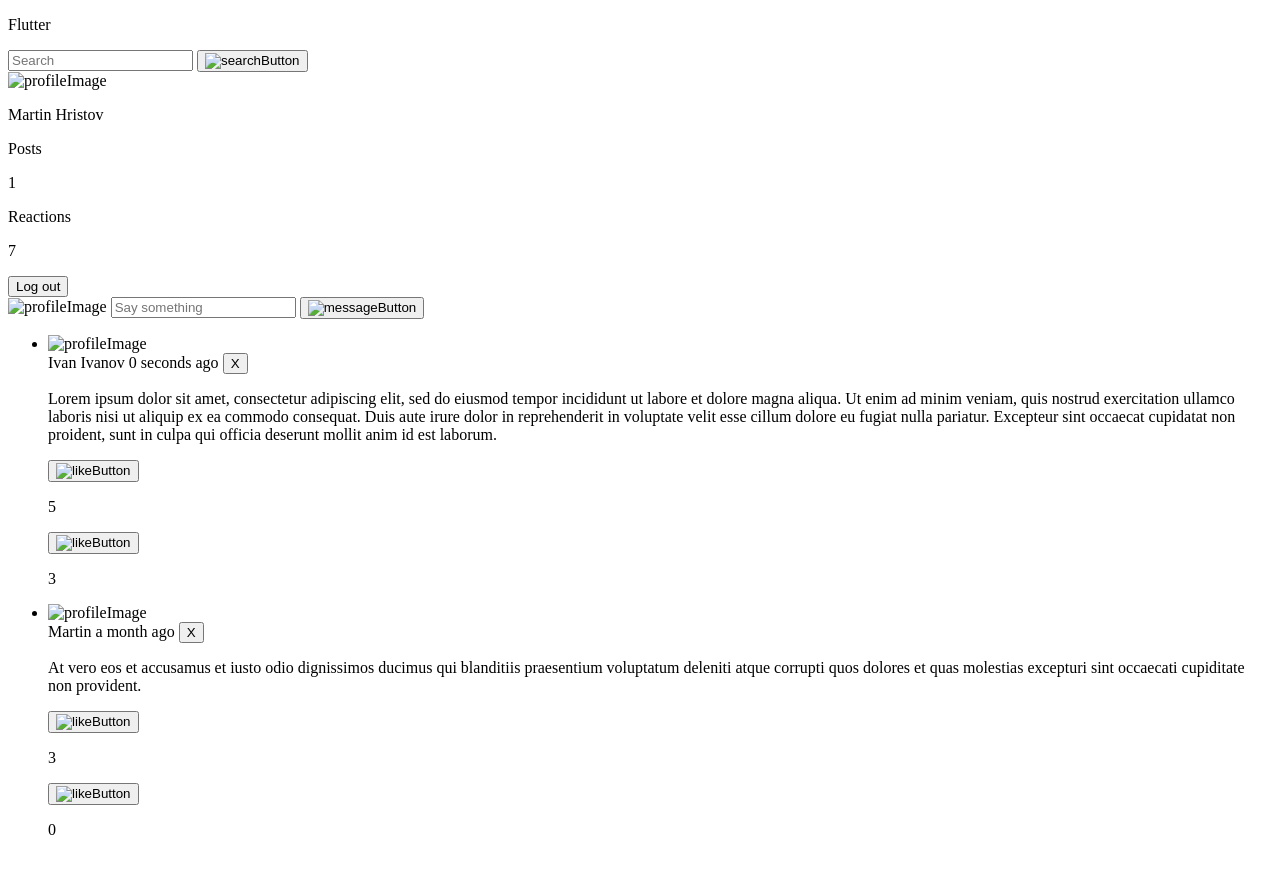
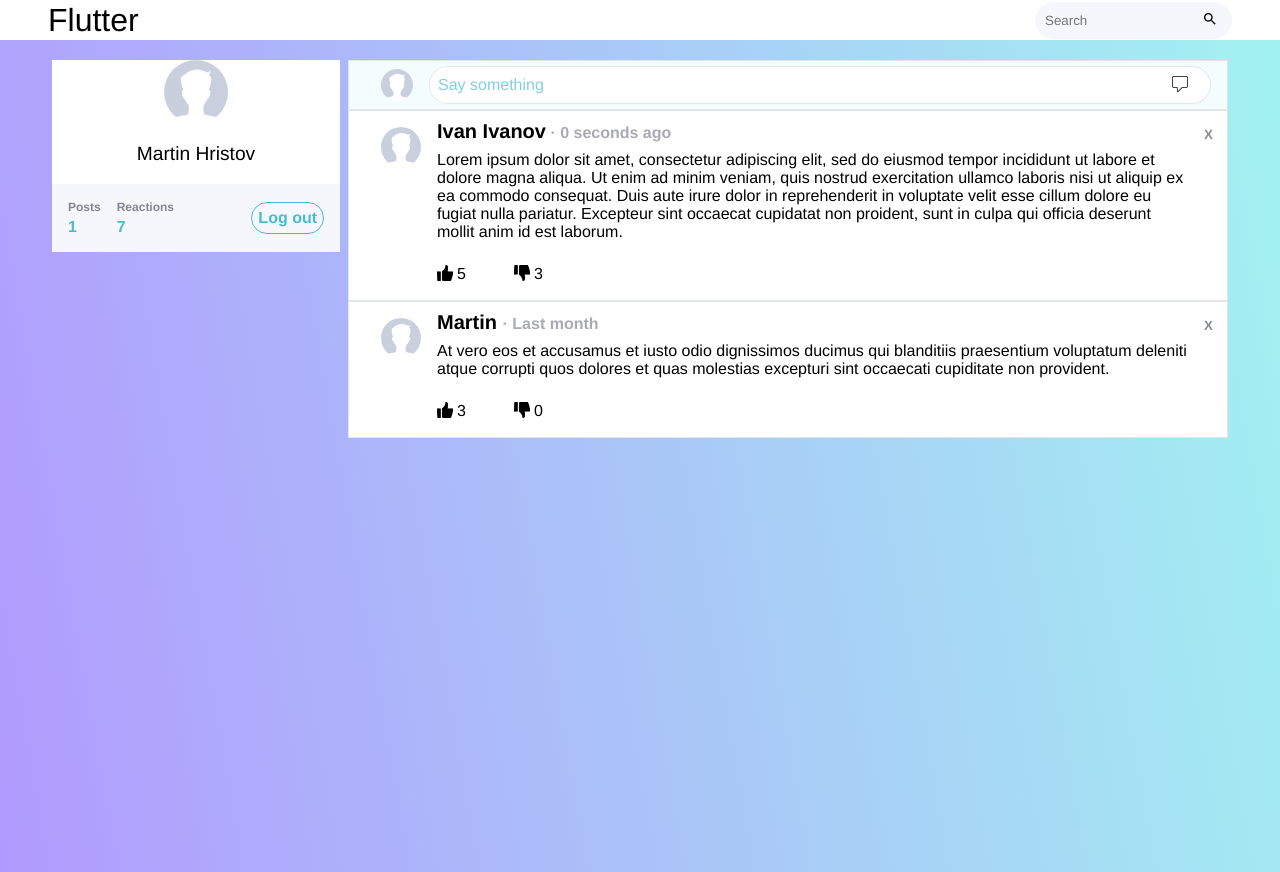
Before and after one commit to Hristov98/fmi-Front-End-Web, a plain HTML site: page Homework 1/html/profile.html in a window 1280 px wide. Drawn offline with Linux system fonts and the light colour scheme.

Commit message:
Add images and finish desktop version of screen 3

```diff
--- a/Homework 1/css/profile.css
+++ b/Homework 1/css/profile.css
@@ -0,0 +1,293 @@
+html {
+    height: 100%;
+    width: 100%;
+}
+
+body {
+    font-size: 16px;
+    height: 100%;
+    margin: 0px;
+}
+
+* {
+    font-family: Helvetica, sans-serif;
+}
+
+.pageHeader {
+    display: flex;
+    flex-direction: row;
+    justify-content: space-between;
+    align-items: center;
+    height: 2.5rem;
+}
+
+h1 {
+    margin-left: 3rem;
+    font-weight: normal;
+}
+
+#searchField {
+    display: flex;
+    justify-content: space-between;
+    margin-right: 3rem;
+    padding: 0.5rem;
+    font-size: 1rem;
+    border: none;
+    border-radius: 25px;
+    color: white;
+    background-color: #f6f7fd;
+}
+
+#searchBar {
+    background-color: #f6f7fd;
+    border: none;
+    border-radius: 15px;
+}
+
+#searchBar:focus {
+    outline: none;
+}
+
+#searchButton {
+    background-color: #f6f7fd;
+    border: none;
+    border-radius: 15px;
+}
+
+#searchButton img {
+    width: 1rem;
+    height: 1rem;
+}
+
+main {
+    display: flex;
+    justify-content: center;
+    align-items: flex-start;
+    height: 100%;
+    padding: 1rem;
+    background-image: linear-gradient(-100deg, #a2f2f1 0%, #b19afe 100%);
+}
+
+.profileField {
+    display: flex;
+    width: 18rem;
+    flex-direction: column;
+    align-items: center;
+    max-width: 18rem;
+    margin: 0.25rem;
+    background-color: white;
+}
+
+.profileField img {
+    max-width: 4rem;
+    max-height: 4rem;
+    border-radius: 50%;
+}
+
+.profileName {
+    font-size: 1.2rem;
+}
+
+.profileStats {
+    display: flex;
+    flex-direction: row;
+    justify-content: space-between;
+    align-items: center;
+    width: 100%;
+    background-color: #f6f7fd;
+}
+
+.counters {
+    display: flex;
+    justify-content: flex-start;
+}
+
+.counterTitle {
+    font-size: 0.75rem;
+    font-weight: bold;
+    color: #848694;
+    margin-top: 1rem;
+    margin-left: 1rem;
+    margin-bottom: 0.25rem;
+}
+
+.counterNumber {
+    font-weight: bold;
+    color: #49bad4;
+    margin-top: 0.25rem;
+    margin-left: 1rem;
+}
+
+#logOutButton {
+    height: 2rem;
+    margin: 0.5rem 1rem;
+    font-size: 1rem;
+    font-weight: bold;
+    color: #49bad4;
+    border: 1px solid #49bad4;
+    border-radius: 25px;
+    background-color: #f6f7fd;
+}
+
+#logOutButton:hover {
+    cursor: pointer;
+}
+
+#logOutButton:focus {
+    outline: none;
+}
+
+.contentField {
+    max-width: 55rem;
+    margin: 0.25rem;
+    background-color: white;
+}
+
+.messagePostField {
+    display: flex;
+    justify-content: space-around;
+    align-items: center;
+    height: 3rem;
+    border: 1px solid #e1e7e8;
+    background-color: #f4fcfd;
+}
+
+#messagePostFieldAvatar {
+    width: 2rem;
+    height: 2rem;
+    border-radius: 50%;
+    margin: 1rem 1rem 1rem 2rem;
+}
+
+.inputMessage {
+    display: flex;
+    justify-content: space-around;
+    padding: 0px;
+    height: 75%;
+    width: 100%;
+    margin-right: 1rem;
+    border: 1px solid #e1e7e8;
+    border-radius: 25px;
+    background-color: white;
+}
+
+.inputMessage input {
+    display: flex;
+    justify-content: space-between;
+    width: 100%;
+    padding-left: 0.5rem;
+    font-size: 1rem;
+    border: none;
+    border-radius: 25px;
+}
+
+.inputMessage input:focus {
+    outline: none;
+}
+
+.inputMessage input::placeholder {
+    color: #81cfe1;
+}
+
+#messageButton {
+    border: none;
+    border-radius: 25px;
+    margin-right: 1rem;
+    background-color: white;
+}
+
+#messageButton img {
+    width: 1rem;
+    height: 1rem;
+}
+
+.postAvatar {
+    width: 2.5rem;
+    height: 2.5rem;
+    border-radius: 50%;
+    margin: 1rem 1rem 1rem 2rem;
+}
+
+ul {
+    padding: 0px;
+    margin: 0px;
+}
+
+li {
+    display: flex;
+    border: 1px solid #e1e7e8;
+}
+
+.post {
+    display: flex;
+    flex-direction: column;
+}
+
+.postInfo {
+    display: flex;
+    justify-content: space-between;
+    align-items: flex-end;
+    height: 2rem;
+}
+
+.postTimeStamp {
+    display: flex;
+    justify-content: flex-start;
+}
+
+.postName {
+    font-size: 1.25rem;
+    font-weight: bold;
+}
+
+.postTime {
+    font-weight: bold;
+    color: #aaaab4;
+}
+
+.closeButton {
+    border: none;
+    background-color: white;
+    font-weight: bold;
+    color: #898b97;
+    margin-right: 0.5rem;
+}
+
+.postContent {
+    width: 95%;
+    margin: 0.5rem 0rem;
+}
+
+.postLikes {
+    display: flex;
+    justify-content: flex-start;
+    margin: 1rem 0rem;
+}
+
+.likes,
+.dislikes {
+    display: flex;
+    justify-content: flex-start;
+    margin-right: 3rem;
+}
+
+.likeButton {
+    border: none;
+    background-color: white;
+    padding: 0rem;
+    margin-left: 0px;
+    margin-right: 0.25rem;
+}
+
+.likeButton img {
+    width: 1rem;
+    height: 1rem;
+}
+
+button:focus {
+    outline: none;
+}
+
+button:hover {
+    cursor: pointer;
+}
--- a/Homework 1/html/profile.html
+++ b/Homework 1/html/profile.html
@@ -5,87 +5,110 @@
         <link rel="stylesheet" href="../css/profile.css" />
     </head>
     <body>
-        <header>
-            <p>Flutter</p>
-            <form id="searchField">
-				<input type="text" placeholder="Search" />
-				<button type="submit"><img src="search.jpg" alt="searchButton"></img></button>
-            </form>
+        <header class="pageHeader">
+            <h1 class="titleText">Flutter</h1>
+            <div id="searchField">
+                <input id="searchBar" type="text" placeholder="Search" />
+                <button id="searchButton" type="submit">
+                    <img src="../img/searchIcon.png" alt="searchButton" />
+                </button>
+            </div>
         </header>
         <main>
-			<section id="profileField">
-				<section id="profileName">
-					<img src="profile.jpg" alt="profileImage">
-					<p>Martin Hristov</p>
+            <section class="profileField">
+                <img src="../img/profileIcon.jpg" alt="profileImage" />
+                <p class="profileName">Martin Hristov</p>
+                <div class="profileStats">
+                    <div class="counters">
+                        <div id="postCounter">
+                            <p class="counterTitle">Posts</p>
+                            <p class="counterNumber">1</p>
+                        </div>
+                        <div class="reactionCounter">
+                            <p class="counterTitle">Reactions</p>
+                            <p class="counterNumber">7</p>
+                        </div>
+                    </div>
+                    <input id="logOutButton" type="submit" value="Log out" />
+                </div>
             </section>
-				<section id="profileStats">
-					<div id="postCounter">
-						<p>Posts</p>
-						<p>1</p>
+            <aside class="contentField">
+                <header class="messagePostField">
+                    <img id="messagePostFieldAvatar" src="../img/profileIcon.jpg" alt="profileImage"/>
+                    <div class="inputMessage">
+                        <input type="text" placeholder="Say something" />
+                        <button id="messageButton" type="submit">
+                            <img src="../img/messageIcon.png" alt="messageButton" />
+                        </button>
                     </div>
-					<div id="reactionCounter">
-						<p>Reactions</p>
-						<p>7</p>
-					</div>
-					<input id="logOutButton" type="submit" value="Log out">
-				</section>
-			</section>
-			<aside>
-				<header>
-					<img src="profile.jpg" alt="profileImage">
-					<input type="text" placeholder="Say something">
-					<button type="submit"><img src="message.jpg" alt="messageButton"></img></button>
                 </header>
                 <ul>
                     <li>
-						<section>
-							<img src="profile.jpg" alt="profileImage">
-						</section>
-						<aside>
+                        <img class="postAvatar" src="../img/profileIcon.jpg" alt="profileImage" />
+                        <aside class="post">
                             <div class="postInfo">
-								<span>Ivan Ivanov</span>
-								<span> 0 seconds ago</span>
-								<button type="submit" class="closeButton">X</button>
+                                <div class="postTimestamp">
+                                    <span class="postName">Ivan Ivanov</span>
+                                    <span class="postTime"> · 0 seconds ago</span>
                                 </div>
-							<div class="postContent">
-								<p>
-									Lorem ipsum dolor sit amet, consectetur adipiscing elit, sed do eiusmod tempor incididunt ut
-									labore et dolore magna aliqua. Ut enim ad minim veniam, quis nostrud exercitation ullamco
-									laboris nisi ut aliquip ex ea commodo consequat. Duis aute irure dolor in reprehenderit in
-									voluptate velit esse cillum dolore eu fugiat nulla pariatur. Excepteur sint occaecat cupidatat
-									non proident, sunt in culpa qui officia deserunt mollit anim id est laborum.
+                                <button class="closeButton" type="submit" class="closeButton">
+                                    X
+                                </button>
+                            </div>
+                            <p class="postContent">
+                                Lorem ipsum dolor sit amet, consectetur adipiscing elit, sed do
+                                eiusmod tempor incididunt ut labore et dolore magna aliqua. Ut enim
+                                ad minim veniam, quis nostrud exercitation ullamco laboris nisi ut
+                                aliquip ex ea commodo consequat. Duis aute irure dolor in
+                                reprehenderit in voluptate velit esse cillum dolore eu fugiat nulla
+                                pariatur. Excepteur sint occaecat cupidatat non proident, sunt in
+                                culpa qui officia deserunt mollit anim id est laborum.
                             </p>
-							</div>
                             <div class="postLikes">
-								<button type="submit"><img src="likeButton.jpg" alt="likeButton"></img></button>
-								<p class="likeCounter">5</p>
-								<button type="submit"><img src="likeButton.jpg" alt="likeButton"></img></button>
-								<p  class="disikeCounter">3</p>
+                                <span class="likes">
+                                    <button class="likeButton" type="submit">
+                                        <img src="../img/likeIcon.png" alt="likeButton" />
+                                    </button>
+                                    <span>5</span>
+                                </span>
+                                <span class="dislikes">
+                                    <button class="likeButton" type="submit">
+                                        <img src="../img/dislikeIcon.png" alt="likeButton" />
+                                    </button>
+                                    <span>3</span>
+                                </span>
                             </div>
                         </aside>
                     </li>
                     <li>
-						<section>
-							<img src="profile.jpg" alt="profileImage">
-						</section>
-						<aside>
+                        <img class="postAvatar" src="../img/profileIcon.jpg" alt="profileImage" />
+                        <aside class="post">
                             <div class="postInfo">
-								<span>Martin </span>
-								<span> a month ago</span>
+                                <div class="postTimestamp">
+                                    <span class="postName">Martin </span>
+                                    <span class="postTime"> · Last month</span>
+                                </div>
                                 <button type="submit" class="closeButton">X</button>
                             </div>
-							<div class="postContent">
-								<p>
-									At vero eos et accusamus et iusto odio dignissimos ducimus qui blanditiis praesentium voluptatum
-									deleniti atque corrupti quos dolores et quas molestias excepturi sint occaecati cupiditate non
+                            <p class="postContent">
+                                At vero eos et accusamus et iusto odio dignissimos ducimus qui
+                                blanditiis praesentium voluptatum deleniti atque corrupti quos
+                                dolores et quas molestias excepturi sint occaecati cupiditate non
                                 provident.
                             </p>
-							</div>
                             <div class="postLikes">
-								<button type="submit"><img src="likeButton.jpg" alt="likeButton"></img></button>
-								<p class="likeCounter">3</p>
-								<button type="submit"><img src="likeButton.jpg" alt="likeButton"></img></button>
-								<p  class="disikeCounter">0</p>
+                                <span class="likes">
+                                    <button class="likeButton" type="submit">
+                                        <img src="../img/likeIcon.png" alt="likeButton" />
+                                    </button>
+                                    <span>3</span>
+                                </span>
+                                <span class="dislikes">
+                                    <button class="likeButton" type="submit">
+                                        <img src="../img/dislikeIcon.png" alt="likeButton" />
+                                    </button>
+                                    <span>0</span>
+                                </span>
                             </div>
                         </aside>
                     </li>
```
Also changed, not shown: Homework 1/img/dislikeIcon.png (added), Homework 1/img/likeIcon.png (added), Homework 1/img/messageIcon.png (added), Homework 1/img/profileIcon.jpg (added), Homework 1/img/searchIcon.png (added). Lines whose indentation alone changed are shown as unchanged.
